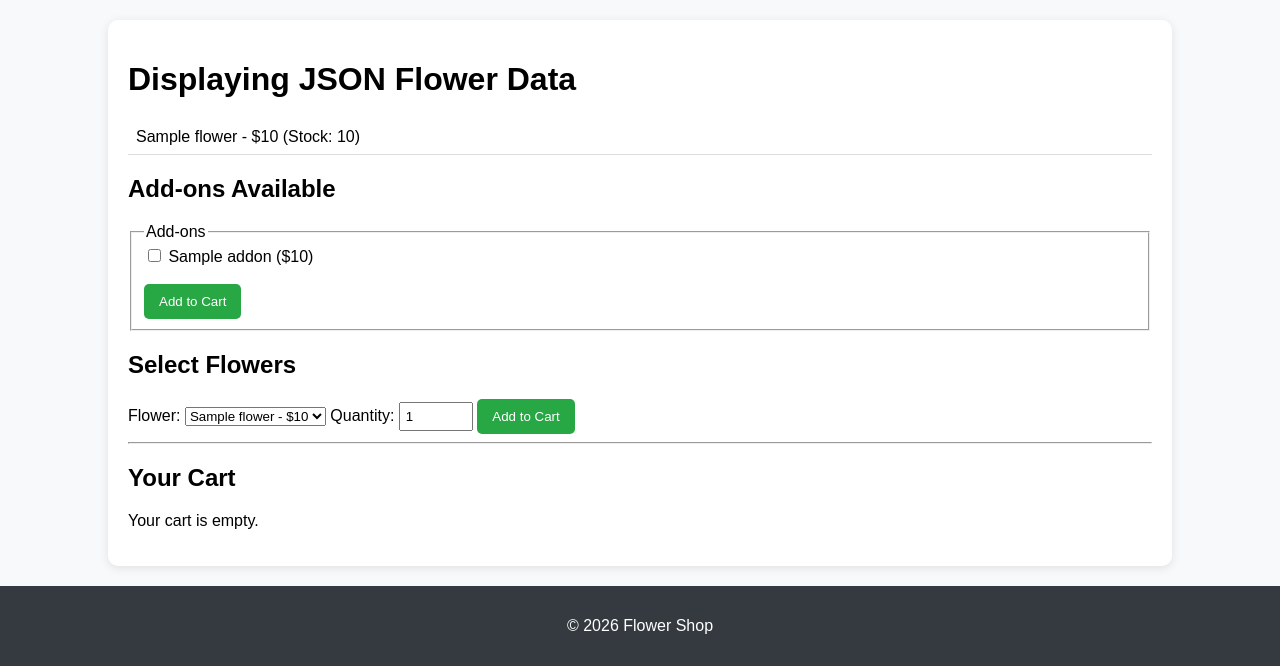
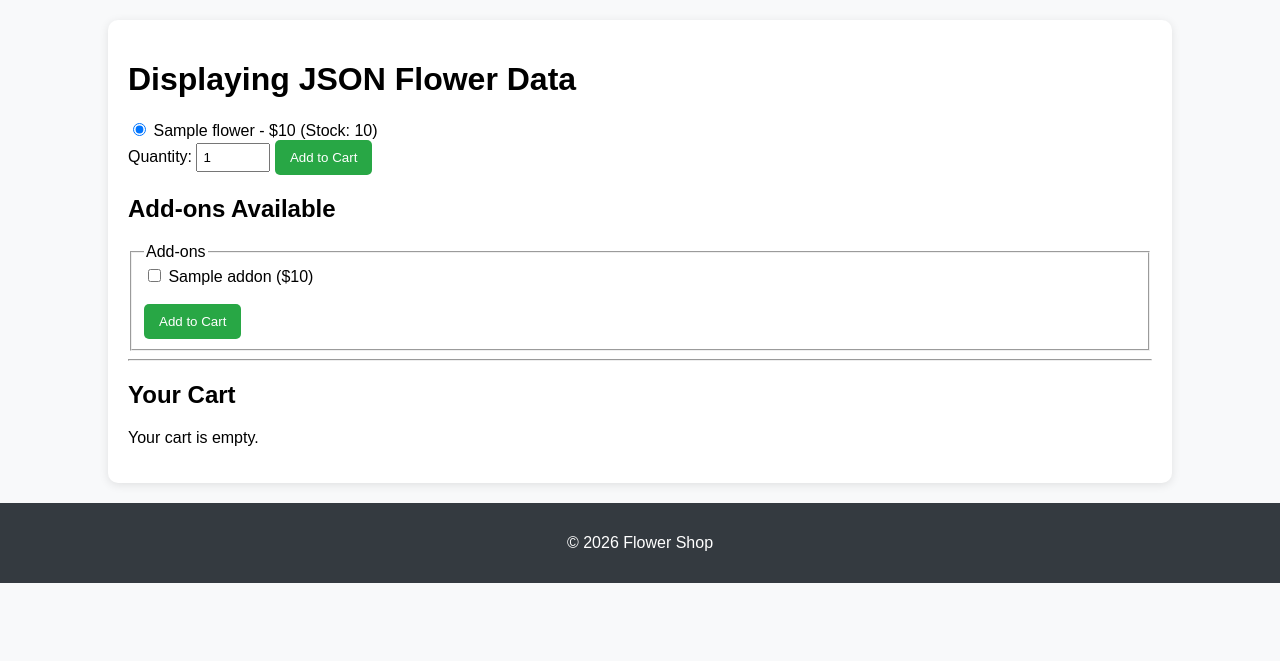
Before and after one commit to st26464-cyber/csc2_flask_practice, a Flask app: template Templates/index1.html in a window 1280 px wide. Shown: the part 139-805 px from the top of the page. After the commit the page ends 722 px from the top, so only its background shows below. Run offline with Flask 3, Linux system fonts and the light colour scheme; the template is opened without the code that fills it: most values are stand-ins (such as "Sample title", 1, 10 or a date in 2020).

Commit message:
Updated order of content on index page

```diff
--- a/Templates/index1.html
+++ b/Templates/index1.html
@@ -7,35 +7,6 @@ Flower Shop
 {% block content %}
     <!-- Display all flowers loaded from flowers.json -->
     <h1>Displaying JSON Flower Data</h1>
-
-    <ul>
-        {% for flower, details in flowers.items() %}
-            <li>
-                {{ flower }} - ${{ details.price }}
-                (Stock: {{ details.stock }})
-            </li>
-        {% endfor %}
-    </ul>
-<!-- Add-ons selection form -->
-    <h2>Add-ons Available</h2>
-    <form action="{{ url_for('select_addon') }}" method="POST">
-    <fieldset>
-        <legend>Add-ons</legend>
-
-        {% for addon, data in addons.items() %}
-            <label>
-                <input type="checkbox" name="addons" value="{{ addon }}">
-                {{ addon }} (${{ data.price }})
-            </label>
-            <br>
-        {% endfor %}
-
-        <br>
-        <button type="submit">Add to Cart</button>
-    </fieldset>
-</form>
-<!-- Flower selection form -->
-    <h2>Select Flowers</h2>
 
     <!-- Display flash messages to provide user feedback -->
     {% with messages = get_flashed_messages() %}
@@ -58,32 +29,51 @@ Flower Shop
 
         {% endfor %}
 
-    {% endif %}
-{% endwith %}
+        {% endif %}
+    {% endwith %}
+    <form action="{{ url_for('add_to_cart') }}" method="POST">
+        <!-- Flower Selection (Radio Buttons) -->
+        {% for flower, details in flowers.items() %}
+            <div class="radio-option">
+                <input
+                    type="radio"
+                    id="flower-{{ loop.index }}"
+                    name="flower"
+                    value="{{ flower }}"
+                    {% if loop.first %}checked{% endif %}
+                >
+                <label for="flower-{{ loop.index }}">
+                    {{ flower }} - ${{ details.price }} (Stock: {{ details.stock }})
+                </label>
+            </div>
+        {% endfor %}
 
-    <!-- Form for adding flowers to the cart -->
-    <form action="{{ url_for('add_to_cart') }}" method="POST">
+        <!-- Quantity & Submit -->
+        <div class="form-actions">
+            <label for="quantity">Quantity:</label>
+            <input type="number" id="quantity" name="quantity" value="1" min="1">
 
-        <label>Flower:</label>
+            <button type="submit">Add to Cart</button>
+        </div>
+    </form>
+<!-- Add-ons selection form -->
+    <h2>Add-ons Available</h2>
+    <form action="{{ url_for('select_addon') }}" method="POST">
+    <fieldset>
+        <legend>Add-ons</legend>
 
-        <select name="flower">
+        {% for addon, data in addons.items() %}
+            <label>
+                <input type="checkbox" name="addons" value="{{ addon }}">
+                {{ addon }} (${{ data.price }})
+            </label>
+            <br>
+        {% endfor %}
 
-            {% for flower, details in flowers.items() %}
-                <option value="{{ flower }}">
-                    {{ flower }} - ${{ details.price }}
-                </option>
-            {% endfor %}
-
-        </select>
-
-        <label>Quantity:</label>
-
-        <input type="number" name="quantity" value="1" min="1">
-
+        <br>
         <button type="submit">Add to Cart</button>
-
-    </form>
-
+    </fieldset>
+</form>
     <hr>
 
     <!-- Shopping cart section -->
```
